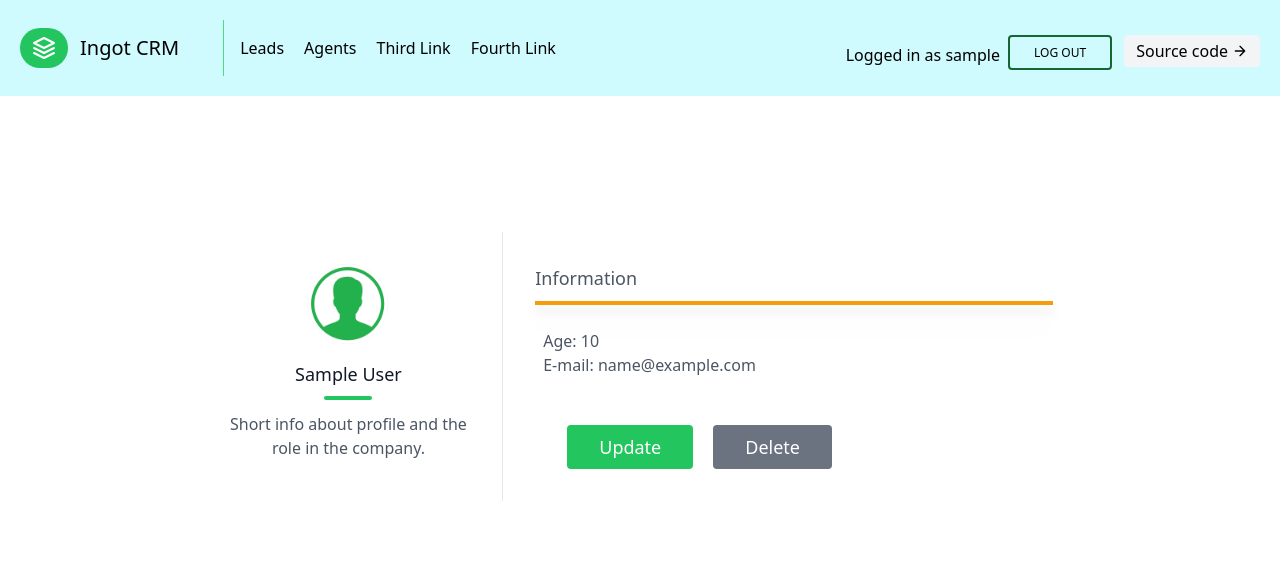
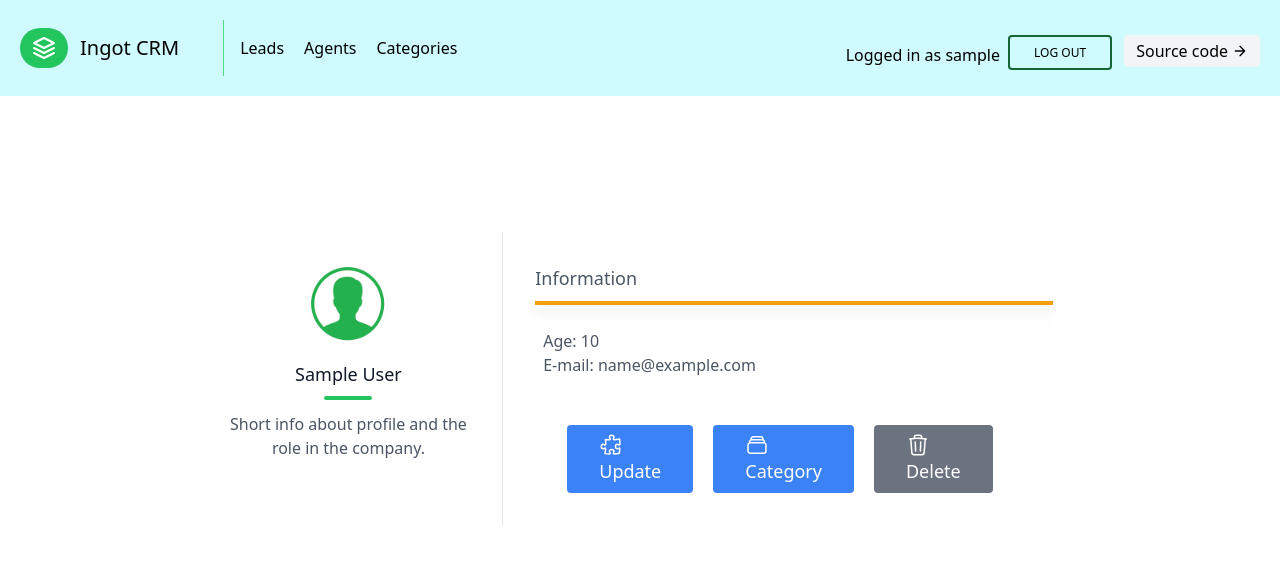
Before and after one commit to Nar0kan/Notes-and-Projects, a Django app: page /leads/1/ in a window 1280 px wide. Shown: the top 564 px of the page. Run offline with Django 3.2, Linux system fonts and the light colour scheme; a user stored in the database is signed in; tables that the repository leaves empty hold one stand-in row (values such as "Sample post"); some libraries are stand-ins or nearby versions.

Commit message:
Some views and templates updates
New categories views, model, templates and urls.

```diff
--- a/DjangoWebDev/IngotCRM/ingotcrm/agents/templates/agents/agent_list.html
+++ b/DjangoWebDev/IngotCRM/ingotcrm/agents/templates/agents/agent_list.html
@@ -5,13 +5,15 @@
     <div class="flex ml-5 space-x-2 justify-left">
         <div>
         <a  href="{% url 'agents:agent-create' %}"><button type="button" class="inline-block px-6 pt-2 mt-6 pb-2 bg-blue-600 text-white font-medium text-xs leading-normal uppercase rounded shadow-md hover:bg-green-700 hover:shadow-lg focus:bg-blue-700 focus:shadow-lg focus:outline-none focus:ring-0 active:bg-green-800 active:shadow-lg transition duration-150 ease-in-out flex align-center">
-            <img class="flex mx-auto mr-5 mt-0.5 w-3" src="http://cdn.onlinewebfonts.com/svg/img_28248.png" viewBox="0 0 512 512">
+            <svg xmlns="http://www.w3.org/2000/svg" fill="none" viewBox="0 0 24 24" stroke-width="1.5" stroke="currentColor" class="w-5 h-5 mr-4">
+                <path stroke-linecap="round" stroke-linejoin="round" d="M19 7.5v3m0 0v3m0-3h3m-3 0h-3m-2.25-4.125a3.375 3.375 0 11-6.75 0 3.375 3.375 0 016.75 0zM4 19.235v-.11a6.375 6.375 0 0112.75 0v.109A12.318 12.318 0 0110.374 21c-2.331 0-4.512-.645-6.374-1.766z" />
+            </svg>
             Add a new Agent
         </button></a>
         </div>
     </div>
 
-    <ul role="list" class="p-6 divide-y divide-slate-200">
+    <ul role="list" class="p-6 divide-y divide-slate-200 mt-4">
         {% for agent in agents %}
         <li class="flex py-4 first:pt-0 last:pb-0">
             <a href="{% url 'agents:agent-detail' agent.pk %}"><img src="{% static 'images\UserPhoto.jpg' %}" class="h-12 w-12" alt="UserPhoto" style="border-radius: 50%;"/></a>
--- a/DjangoWebDev/IngotCRM/ingotcrm/leads/models.py
+++ b/DjangoWebDev/IngotCRM/ingotcrm/leads/models.py
@@ -22,7 +22,7 @@ class Lead(models.Model):
 
     organisation = models.ForeignKey(UserProfile, on_delete=models.CASCADE)
     agent = models.ForeignKey("Agent", null=True, blank=True, on_delete=models.SET_NULL)    # Every lead has an agent
-    category = models.ForeignKey("Category", null=True, blank=True, on_delete=models.SET_NULL)
+    category = models.ForeignKey("Category", related_name="lead_cat", null=True, blank=True, on_delete=models.SET_NULL)
 
     def __str__(self):
         return f"{self.first_name} {self.last_name}"
--- a/DjangoWebDev/IngotCRM/ingotcrm/leads/urls.py
+++ b/DjangoWebDev/IngotCRM/ingotcrm/leads/urls.py
@@ -6,9 +6,10 @@ from .views import (
     LeadCreateView,
     LeadUpdateView,
     AssignAgentView,
-    CategoryListView
+    CategoryListView,
+    CategoryDetailView,
+    LeadCategoryUpdateView,
     )
-
 
 app_name = "leads"
 
@@ -20,4 +21,6 @@ urlpatterns = [
     path('<int:pk>/delete/', LeadDeleteView.as_view(), name='lead-delete'),
     path('<int:pk>/assign_agent/', AssignAgentView.as_view(), name='assign-agent'),
     path('categories/', CategoryListView.as_view(), name='category-list'),
+    path('categories/<int:pk>/', CategoryDetailView.as_view(), name='category-detail'),
+    path('<int:pk>/category/', LeadCategoryUpdateView.as_view(), name='lead-category-update'),
 ]
--- a/DjangoWebDev/IngotCRM/ingotcrm/leads/views.py
+++ b/DjangoWebDev/IngotCRM/ingotcrm/leads/views.py
@@ -5,7 +5,7 @@ from django.views.generic import TemplateView, ListView, DetailView, CreateView,
 from django.contrib.auth.mixins import LoginRequiredMixin
 
 from .models import Lead, Agent, Category
-from .forms import LeadForm, LeadModelForm, CustomUserCreationForm, AssignAgentForm
+from .forms import LeadForm, LeadModelForm, CustomUserCreationForm, AssignAgentForm, LeadCategoryUpdateForm
 
 from agents.mixins import OrganisorRequiredMixin
 
@@ -118,6 +118,20 @@ class CategoryListView(LoginRequiredMixin, ListView):
     template_name = "category_list.html"
     context_object_name = "category_list"
 
+    def get_context_data(self, **kwargs):
+        context = super(CategoryListView, self).get_context_data(**kwargs)
+        user = self.request.user
+
+        if user.is_organisor:
+            queryset = Lead.objects.filter(organisation=user.userprofile)
+        else:
+            queryset = Lead.objects.filter(organisation=user.agent.organisation)
+
+        context.update({
+            "unassigned_lead_count": queryset.filter(category__isnull=True).count()
+        })
+        return context
+
     def get_queryset(self):
         user = self.request.user
         if user.is_organisor:
@@ -126,6 +140,50 @@ class CategoryListView(LoginRequiredMixin, ListView):
             queryset = Category.objects.filter(organisation=user.agent.organisation)
 
         return queryset
+
+
+class CategoryDetailView(LoginRequiredMixin, DetailView):
+    template_name = "category_detail.html"
+    context_object_name = "category"
+
+    # def get_context_data(self, **kwargs):
+    #     context = super(CategoryDetailView, self).get_context_data(**kwargs)
+
+    #     #queryset = Lead.objects.filter(category=self.get_object())
+    #     queryset = self.get_object().lead_cat.all()   # Called by the related name in ForeignKey Model obj.
+
+    #     context.update({
+    #         "leads": queryset
+    #     })
+    #     return context
+
+    def get_queryset(self):
+        user = self.request.user
+
+        if user.is_organisor:
+            queryset = Category.objects.filter(organisation=user.userprofile)
+        else:
+            queryset = Category.objects.filter(organisation=user.agent.organisation)
+
+        return queryset
+
+
+class LeadCategoryUpdateView(LoginRequiredMixin, UpdateView):
+    template_name = "lead_category_update.html"
+    form_class = LeadCategoryUpdateForm
+
+    def get_queryset(self):
+        user = self.request.user
+        if user.is_organisor:
+            queryset = Lead.objects.filter(organisation=user.userprofile)
+        else:
+            queryset = Lead.objects.filter(organisation=user.agent.organisation)
+            queryset = Lead.objects.filter(agent__user=user)
+
+        return queryset
+
+    def get_success_url(self):
+        return reverse("leads:lead-detail", kwargs={"pk": self.get_object().id})
 
 
 class SignupView(CreateView):
--- a/DjangoWebDev/IngotCRM/ingotcrm/templates/lead_details.html
+++ b/DjangoWebDev/IngotCRM/ingotcrm/templates/lead_details.html
@@ -32,11 +32,39 @@
           </p>
           <br/><br/>
           <a class="text-green-500 inline-flex items-center">
-            <a href="{% url 'leads:lead-update' lead.pk %}"><button class="flex mx-auto ml-8 text-white bg-green-500 border-0 py-2 px-8 focus:outline-none hover:bg-green-600 rounded text-lg align-center" style="display: block; float: left;"> Update </button></a>
+            <a href="{% url 'leads:lead-update' lead.pk %}">
+            <button class="flex mx-auto ml-8 text-white bg-blue-500 border-0 py-2 px-8 focus:outline-none hover:bg-green-600 rounded text-lg align-center" style="display: block; float: left;">
+            <svg xmlns="http://www.w3.org/2000/svg" fill="none" viewBox="0 0 24 24" stroke-width="1.5" stroke="currentColor" class="w-6 h-6">
+              <path stroke-linecap="round" stroke-linejoin="round" d="M14.25 6.087c0-.355.186-.676.401-.959.221-.29.349-.634.349-1.003 0-1.036-1.007-1.875-2.25-1.875s-2.25.84-2.25 1.875c0 .369.128.713.349 1.003.215.283.401.604.401.959v0a.64.64 0 01-.657.643 48.39 48.39 0 01-4.163-.3c.186 1.613.293 3.25.315 4.907a.656.656 0 01-.658.663v0c-.355 0-.676-.186-.959-.401a1.647 1.647 0 00-1.003-.349c-1.036 0-1.875 1.007-1.875 2.25s.84 2.25 1.875 2.25c.369 0 .713-.128 1.003-.349.283-.215.604-.401.959-.401v0c.31 0 .555.26.532.57a48.039 48.039 0 01-.642 5.056c1.518.19 3.058.309 4.616.354a.64.64 0 00.657-.643v0c0-.355-.186-.676-.401-.959a1.647 1.647 0 01-.349-1.003c0-1.035 1.008-1.875 2.25-1.875 1.243 0 2.25.84 2.25 1.875 0 .369-.128.713-.349 1.003-.215.283-.4.604-.4.959v0c0 .333.277.599.61.58a48.1 48.1 0 005.427-.63 48.05 48.05 0 00.582-4.717.532.532 0 00-.533-.57v0c-.355 0-.676.186-.959.401-.29.221-.634.349-1.003.349-1.035 0-1.875-1.007-1.875-2.25s.84-2.25 1.875-2.25c.37 0 .713.128 1.003.349.283.215.604.401.96.401v0a.656.656 0 00.658-.663 48.422 48.422 0 00-.37-5.36c-1.886.342-3.81.574-5.766.689a.578.578 0 01-.61-.58v0z" />
+            </svg>
+            Update
+            </button></a>
+
           {% if request.user.is_organisor %}
-            <a href="{% url 'leads:lead-delete' lead.pk %}"><button class="flex mx-auto text-white bg-gray-500 border-0 py-2 px-8 focus:outline-none hover:bg-red-600 rounded text-lg align-center" style="display: block; float: left; margin-left: 20px;"> Delete </button></a>
+            <a href="{% url 'leads:lead-category-update' lead.pk %}">
+            <button class="flex mx-auto ml-8 text-white bg-blue-500 border-0 py-2 px-8 focus:outline-none hover:bg-yellow-600 rounded text-lg align-center" style="display: block; float: left; margin-left: 20px;">
+            <svg xmlns="http://www.w3.org/2000/svg" fill="none" viewBox="0 0 24 24" stroke-width="1.5" stroke="currentColor" class="w-6 h-6">
+              <path stroke-linecap="round" stroke-linejoin="round" d="M6 6.878V6a2.25 2.25 0 012.25-2.25h7.5A2.25 2.25 0 0118 6v.878m-12 0c.235-.083.487-.128.75-.128h10.5c.263 0 .515.045.75.128m-12 0A2.25 2.25 0 004.5 9v.878m13.5-3A2.25 2.25 0 0119.5 9v.878m0 0a2.246 2.246 0 00-.75-.128H5.25c-.263 0-.515.045-.75.128m15 0A2.25 2.25 0 0121 12v6a2.25 2.25 0 01-2.25 2.25H5.25A2.25 2.25 0 013 18v-6c0-.98.626-1.813 1.5-2.122" />
+            </svg>
+            Category
+            </button></a>
+
+            <a href="{% url 'leads:lead-delete' lead.pk %}">
+            <button class="flex mx-auto ml-8 text-white bg-gray-500 border-0 py-2 px-8 focus:outline-none hover:bg-red-600 rounded text-lg align-center" style="display: block; float: left; margin-left: 20px;">
+            <svg xmlns="http://www.w3.org/2000/svg" fill="none" viewBox="0 0 24 24" stroke-width="1.5" stroke="currentColor" class="w-6 h-6">
+              <path stroke-linecap="round" stroke-linejoin="round" d="M14.74 9l-.346 9m-4.788 0L9.26 9m9.968-3.21c.342.052.682.107 1.022.166m-1.022-.165L18.16 19.673a2.25 2.25 0 01-2.244 2.077H8.084a2.25 2.25 0 01-2.244-2.077L4.772 5.79m14.456 0a48.108 48.108 0 00-3.478-.397m-12 .562c.34-.059.68-.114 1.022-.165m0 0a48.11 48.11 0 013.478-.397m7.5 0v-.916c0-1.18-.91-2.164-2.09-2.201a51.964 51.964 0 00-3.32 0c-1.18.037-2.09 1.022-2.09 2.201v.916m7.5 0a48.667 48.667 0 00-7.5 0" />
+            </svg>
+            Delete
+            </button></a>
+
           {% else %}
-            <button class="flex mx-auto text-black bg-gray-500 border-0 py-2 px-8 hover:bg-gray-100 rounded text-lg align-center" style="display: block; float: left; margin-left: 20px;">Delete</button>
+            <button class="flex mx-auto ml-8 text-black bg-gray-500 border-0 py-2 px-8 hover:bg-gray-100 rounded text-lg align-center" style="display: block; float: left; margin-left: 20px;">
+            <svg xmlns="http://www.w3.org/2000/svg" fill="none" viewBox="0 0 24 24" stroke-width="1.5" stroke="currentColor" class="w-6 h-6">
+              <path stroke-linecap="round" stroke-linejoin="round" d="M14.74 9l-.346 9m-4.788 0L9.26 9m9.968-3.21c.342.052.682.107 1.022.166m-1.022-.165L18.16 19.673a2.25 2.25 0 01-2.244 2.077H8.084a2.25 2.25 0 01-2.244-2.077L4.772 5.79m14.456 0a48.108 48.108 0 00-3.478-.397m-12 .562c.34-.059.68-.114 1.022-.165m0 0a48.11 48.11 0 013.478-.397m7.5 0v-.916c0-1.18-.91-2.164-2.09-2.201a51.964 51.964 0 00-3.32 0c-1.18.037-2.09 1.022-2.09 2.201v.916m7.5 0a48.667 48.667 0 00-7.5 0" />
+            </svg>
+            Delete
+            </button>
+
           {% endif %}
         </div>
       </div>
--- a/DjangoWebDev/IngotCRM/ingotcrm/templates/lead_list.html
+++ b/DjangoWebDev/IngotCRM/ingotcrm/templates/lead_list.html
@@ -6,14 +6,16 @@
     <div>
     {% if request.user.is_organisor %}
       <a  href="{% url 'leads:lead-create' %}"><button type="button" class="inline-block px-6 pt-2 mt-6 pb-2 bg-blue-600 text-white font-medium text-xs leading-normal uppercase rounded shadow-md hover:bg-blue-700 hover:shadow-lg focus:bg-blue-700 focus:shadow-lg focus:outline-none focus:ring-0 active:bg-blue-800 active:shadow-lg transition duration-150 ease-in-out flex align-center">
-        <img class="flex mx-auto mr-5 mt-0.5 w-3" src="http://cdn.onlinewebfonts.com/svg/img_28248.png" viewBox="0 0 512 512">
+        <svg xmlns="http://www.w3.org/2000/svg" fill="none" viewBox="0 0 24 24" stroke-width="1.5" stroke="currentColor" class="w-5 h-5 mr-4">
+        <path stroke-linecap="round" stroke-linejoin="round" d="M19 7.5v3m0 0v3m0-3h3m-3 0h-3m-2.25-4.125a3.375 3.375 0 11-6.75 0 3.375 3.375 0 016.75 0zM4 19.235v-.11a6.375 6.375 0 0112.75 0v.109A12.318 12.318 0 0110.374 21c-2.331 0-4.512-.645-6.374-1.766z" />
+        </svg>
         Add a new Lead
       </button></a>
     {% endif %}
     </div>
   </div>
 
-  <ul role="list" class="p-6 divide-y divide-slate-200">
+  <ul role="list" class="p-6 divide-y divide-slate-200 mt-4">
     {% for lead in leads %}
     <!-- Remove top/bottom padding when first/last child -->
     <li class="flex py-4 first:pt-0 last:pb-0">
--- a/DjangoWebDev/IngotCRM/ingotcrm/templates/navbar.html
+++ b/DjangoWebDev/IngotCRM/ingotcrm/templates/navbar.html
@@ -12,8 +12,7 @@
         {% if request.user.is_organisor %}
           <a class="mr-5 hover:text-yellow-900" href="{% url 'agents:agent-list' %}">Agents</a>
         {% endif %}
-        <a class="mr-5 hover:text-blue-900">Third Link</a>
-        <a class="mr-5 hover:text-red-900">Fourth Link</a>
+        <a class="mr-5 hover:text-blue-900" href="{% url 'leads:category-list' %}">Categories</a>
       </nav>
       <div class="flex space-x-2 justify-center">
 
```
Also changed, not shown: DjangoWebDev/IngotCRM/ingotcrm/leads/forms.py (+8 -0 lines), DjangoWebDev/IngotCRM/ingotcrm/templates/category_detail.html (added, +36 -0 lines), DjangoWebDev/IngotCRM/ingotcrm/templates/category_list.html (+6 -6 lines), DjangoWebDev/IngotCRM/ingotcrm/templates/lead_category_update.html (added, +28 -0 lines), DjangoWebDev/IngotCRM/ingotcrm/leads/migrations/0009_auto_20230123_2040.py (added).
